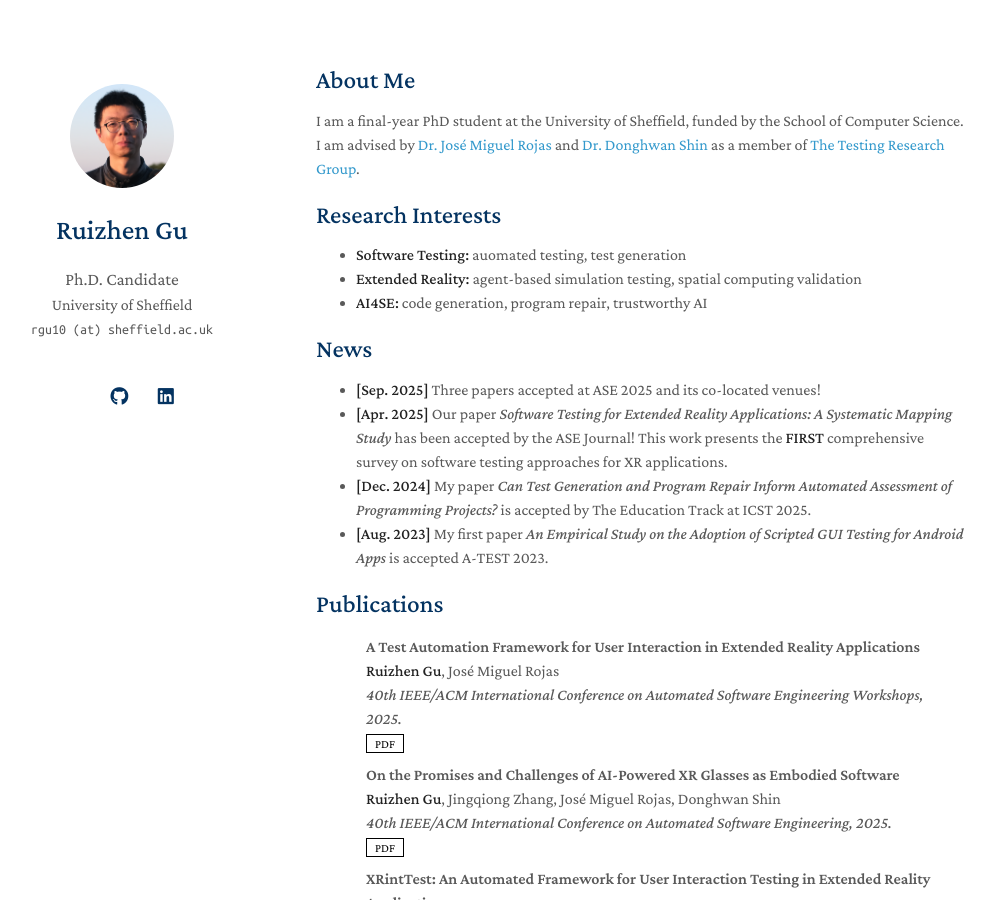
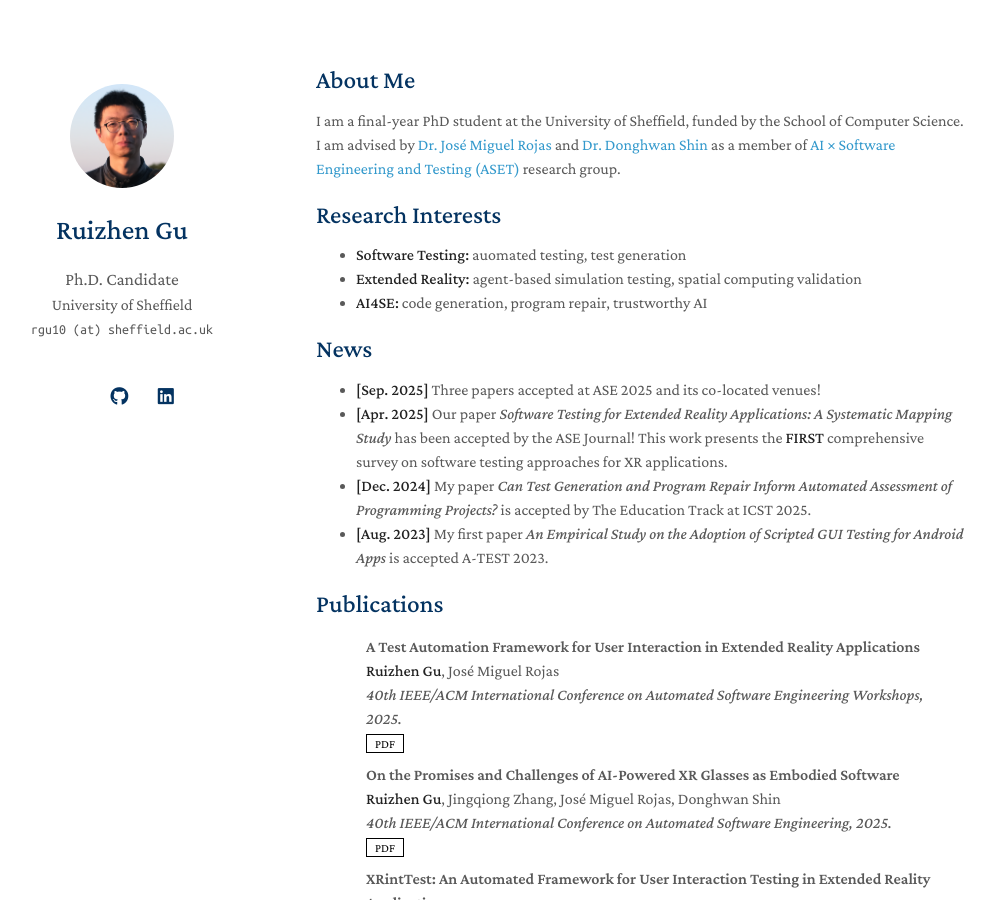
Before and after one commit to ruizhengu/ruizhengu.github.io, a Jekyll site: the page built from index.md, in a window 1280 px wide and 900 px high. Shown: the whole window, without its empty margins (154-1149 px from the left). Built offline with Jekyll 4.4.1, drawn with Linux system fonts in a browser that asks for light colours; a style sheet for code colours, icons or effects is not loaded; our own code applies the rules of GitHub Pages for plain Markdown files.

Commit message:
change group name

```diff
--- a/index.md
+++ b/index.md
@@ -4,7 +4,7 @@ layout: homepage
 
 ## About Me
 
-I am a final-year PhD student at the University of Sheffield, funded by the School of Computer Science. I am advised by [Dr. José Miguel Rojas](https://jmrojas.github.io/) and [Dr. Donghwan Shin](https://www.dshin.info/home) as a member of [The Testing Research Group](https://www.sheffield.ac.uk/cs/research/groups/testing).
+I am a final-year PhD student at the University of Sheffield, funded by the School of Computer Science. I am advised by [Dr. José Miguel Rojas](https://jmrojas.github.io/) and [Dr. Donghwan Shin](https://www.dshin.info/home) as a member of [AI × Software Engineering and Testing (ASET)](https://www.sheffield.ac.uk/cs/research/groups/testing) research group.
 
 ## Research Interests
 
```
